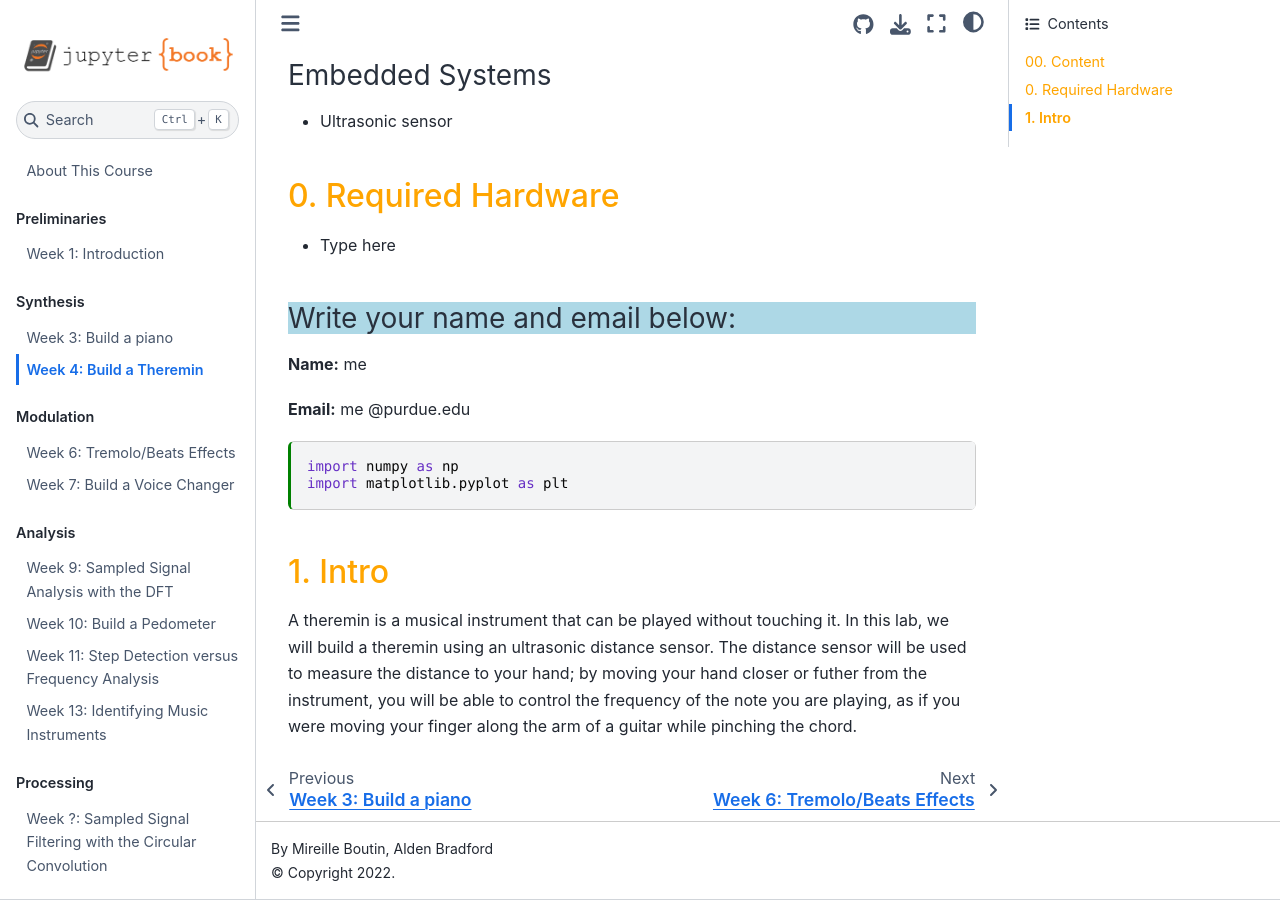
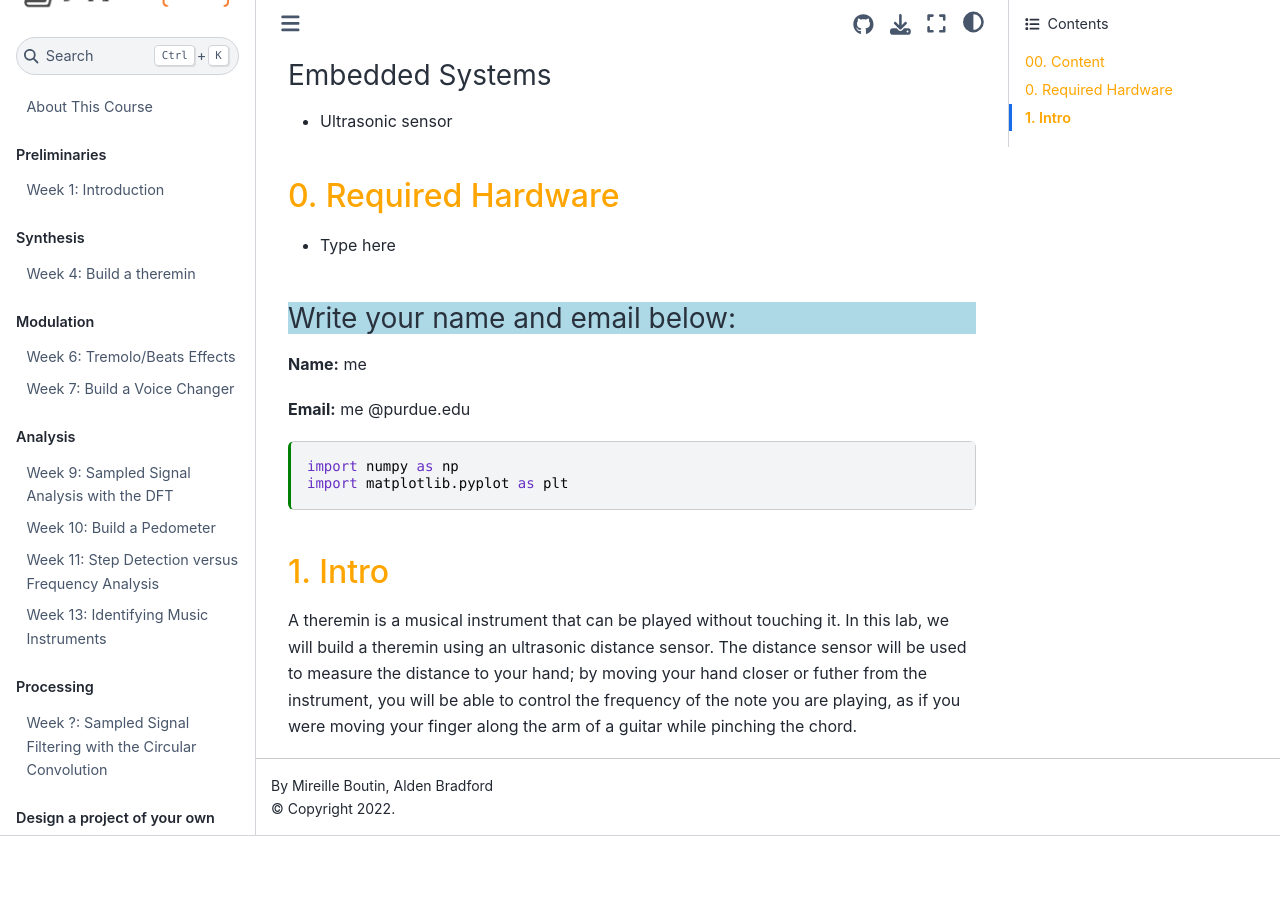
Before and after one commit to TheDataScienceLabs/DSLab_Fourier, a Jupyter Book: the page built from book/labs/distance_sensor_project.ipynb, in a window 1280 px wide and 900 px high, scrolled down 549 px. Built offline with Jupyter Book 1.0.4 settings and Sphinx 7.4.7 and the Sphinx Book theme 1.1.4, drawn with Linux system fonts in a browser that asks for light colours; pages that are not in the unit, such as notebooks, are missing from menus; after the commit the page ends 1385 px from its top, so only the background shows below that; some of the changed lines change nothing that is shown.

Commit message:
point table of contents at new labs

```diff
--- a/book/_toc.yml
+++ b/book/_toc.yml
@@ -11,8 +11,8 @@
 - caption: Synthesis
   chapters:
   - file: labs/1_play_sounds.ipynb
-  - file: labs/piano_project.ipynb
-  - file: labs/distance_sensor_project.ipynb
+  - file: labs/build_a_synthesizer/build_a_synthesizer.ipynb
+  - file: labs/build_a_theremin/build_a_theremin.ipynb
   - file: labs/2_experiencing_sound.ipynb
 
 - caption: Modulation
```
